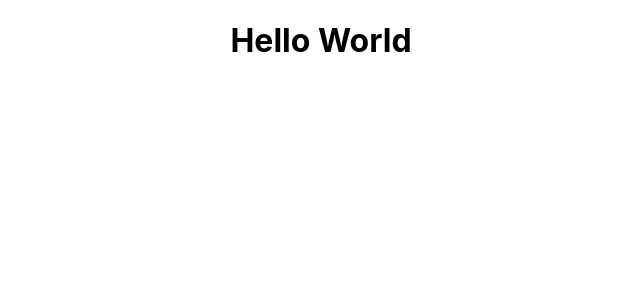
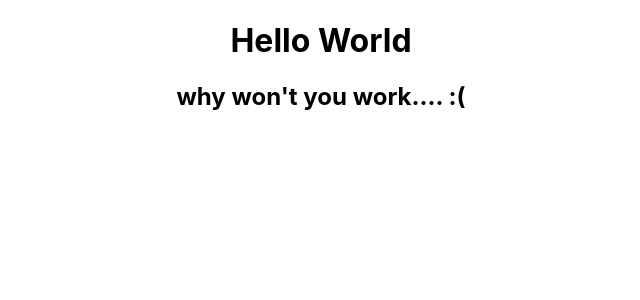
Before and after one commit to aria414/mern-frontend, a React (Create React App) app: page / in a window 1280 px wide. Shown: the top 300 px of the page, without its empty margins (319-959 px from the left). Built offline with nearby package versions, Linux system fonts and the light colour scheme.

Commit message:
changed app,js

```diff
--- a/src/App.js
+++ b/src/App.js
@@ -5,6 +5,7 @@ function App() {
   return (
     <div className="App">
      <h1>Hello World</h1>
+     <h2> why won't you work.... :(</h2>
     </div>
   );
 }
```
